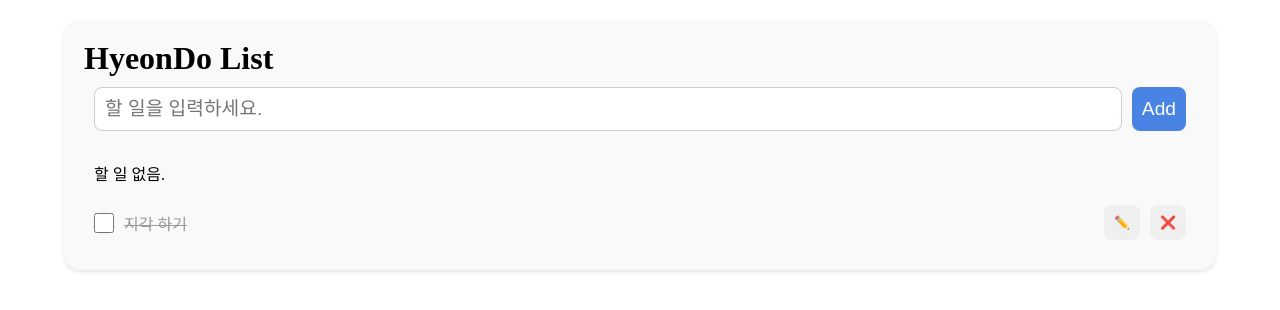
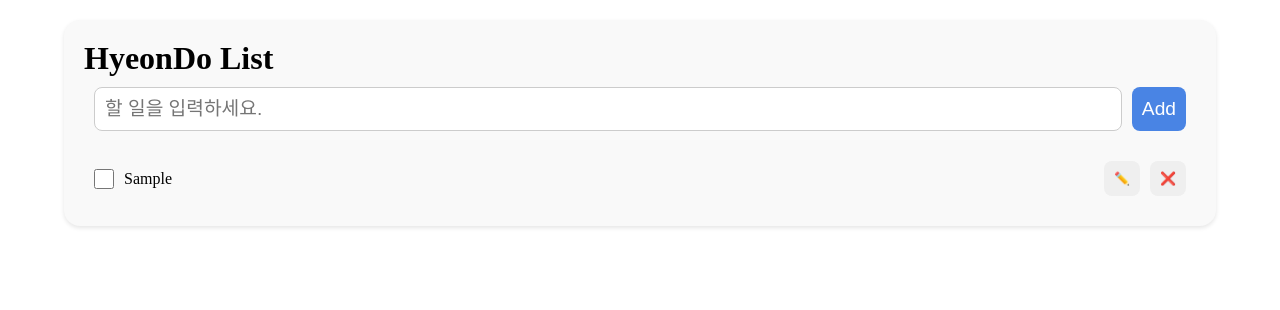
Before and after one commit to hyeonseo8822/Programming, a React (Vite) app: page / in a window 1280 px wide. Both pictures are taken after typing "Sample" into the empty fields and a click on the button "Add". Shown: the top 310 px of the page. Built offline with nearby package versions, Linux system fonts and the light colour scheme.

Commit message:
TodoListApp show todos

```diff
--- a/src/TodoListApp.jsx
+++ b/src/TodoListApp.jsx
@@ -32,7 +32,7 @@
     <div className="todo">
       <TodoHeader />
       <TodoAdder addTodo={addTodo} />
-      <TodoList />
+      <TodoList todos={todos} />
     </div>
   )
 }
--- a/src/components/TodoItem.jsx
+++ b/src/components/TodoItem.jsx
@@ -1,10 +1,11 @@
 import Checkbox from './Checkbox.jsx';
 import Button from './Button.jsx';
 
-export default function TodoItem() {
+export default function TodoItem({ todo }) {
     return (
-        <li className="todo__item todo__item--complete">
-            <Checkbox id="1">지각 하기</Checkbox>
+        // todo.isCompleted가 참이면 " todo__item--complete" 아니면 ""
+        <li className={`todo__item${todo.isCompleted ? " todo__item--complete" : ""}`}>
+            <Checkbox id={todo.id}>{todo.text}</Checkbox>
             <Button className="todo__button todo__button--edit">✏️</Button>
             <Button className="todo__button todo__button--delete">❌</Button>
         </li>
--- a/src/components/TodoList.jsx
+++ b/src/components/TodoList.jsx
@@ -2,11 +2,15 @@
 import TodoItem from './TodoItem.jsx';
 
 
-export default function TodoList() {
+export default function TodoList({ todos }) {
     return (
         <ul className="todo__list">
-            <TodoItemEmpty />
-            <TodoItem />
+            {/* 아무것도 없을 때, */}
+            {todos.length === 0 && <TodoItemEmpty />}
+            {/* 아무것도 없지 않을 때 */}
+            {todos.length > 0 && todos.map((todo) =>
+                <TodoItem key={todo.id} todo={todo} />
+            )}
         </ul>
     )
 }
```
